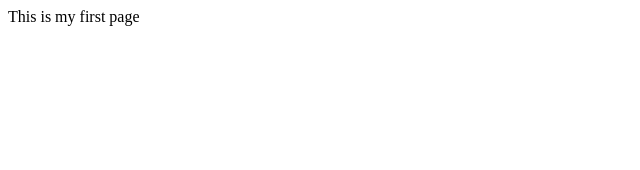
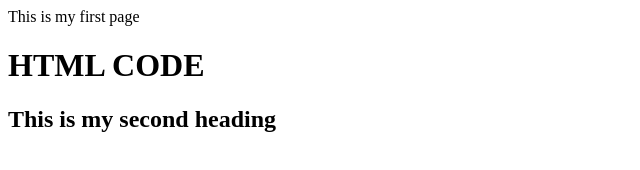
Before and after one commit to sumansaurabhpro/HTML-code, a plain HTML site: page index.html in a window 1280 px wide. Shown: the whole page, without its empty margins (0-640 px from the left). Drawn offline with Linux system fonts and the light colour scheme.

Commit message:
Tested codespaces and changed index.html

```diff
--- a/index.html
+++ b/index.html
@@ -7,5 +7,8 @@
 </head>
 <body>
     <h>This is my first page</h>
+    <h1>HTML CODE</h1>
+    <h2>This is my second heading</h2>
+
 </body>
 </html>
```
